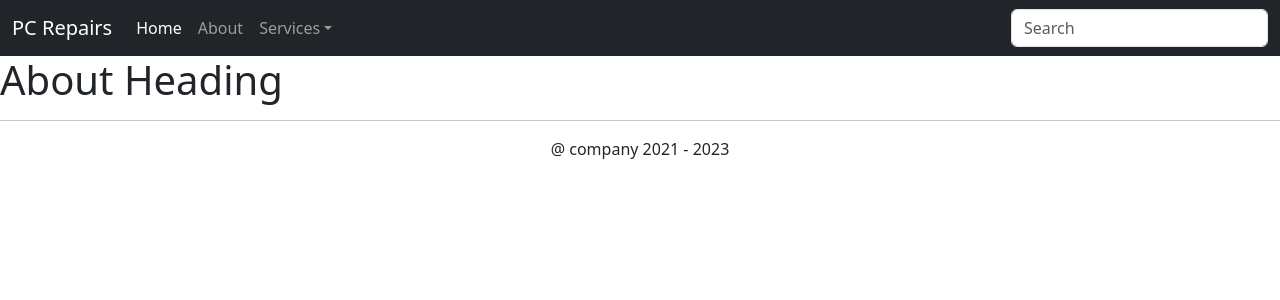
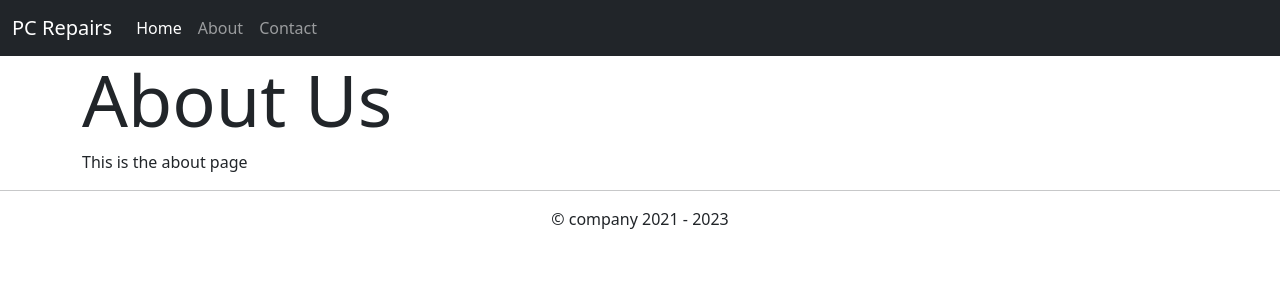
Before and after one commit to EthikalHaKingGhost/express_website, a Node server app: page /about in a window 1280 px wide. Shown: the top 300 px of the page. Run offline with Node 20, Linux system fonts and the light colour scheme.

Commit message:
Added variable for title in parameters of Express function added contact page

```diff
--- a/app.js
+++ b/app.js
@@ -21,9 +21,9 @@ app.use(bodyParser.urlencoded({ extended: false }));
 app.use(express.static(path.join(__dirname, "public")));
 
 app.get("/", function (req, res) {
-  res.render("index");
+  res.render("index", { title: "Welcome" });
 });
 
 app.get("/about", function (req, res) {
-  res.render("about");
+  res.render("about", { title: "About Us" });
 });
--- a/views/about.pug
+++ b/views/about.pug
@@ -1,4 +1,7 @@
 extends layout
 
 block content
-    h1 About Heading
+    .container
+        h1.display-2 #{title}
+        p
+            | This is the about page
--- a/views/index.pug
+++ b/views/index.pug
@@ -3,7 +3,7 @@ extends layout
 block content
     .p-5.mb-4.bg-light.rounded-3
         .container-fluid.py-5
-            h1.display-1 Hello, World!
+            h1.display-1 #{title}
             p.col-md-8.fs-4
                 | Using a series of utilities, you can create this jumbotron, just like the one in previous versions of Bootstrap. Check out the examples below for how you can remix and restyle it to your liking.
             button.btn.btn-primary.btn-lg(type='button') Learn more
--- a/views/layout.pug
+++ b/views/layout.pug
@@ -4,6 +4,7 @@ html
     meta(charset='utf-8')
     title my pug template
     link(rel="stylesheet" href="/css/bootstrap.css", attr)
+    script(src="js/bootstrap.js")
     body
         nav.navbar.navbar-expand-lg.navbar-dark.bg-dark(aria-label='Fifth navbar example')
             .container-fluid
@@ -13,26 +14,15 @@ html
                 #navbarsExample05.collapse.navbar-collapse
                     ul.navbar-nav.me-auto.mb-2.mb-lg-0
                         li.nav-item
-                            a.nav-link.active(aria-current='page' href='home') Home
+                            a.nav-link.active(aria-current='page' href='/') Home
                         li.nav-item
                             a.nav-link(href='about') About
-                        li.nav-item.dropdown
-                            a.nav-link.dropdown-toggle(href='#' data-bs-toggle='dropdown' aria-expanded='false') Services
-                    ul.dropdown-menu
-                        li
-                            a.dropdown-item(href='#') Computer Repairs
-                        li
-                            a.dropdown-item(href='#') Virus Removal
-                        li
-                            a.dropdown-item(href='#') PC Upgrade
-                    form(role='search')
-                        input.form-control(type='search' placeholder='Search' aria-label='Search')
+                        li.nav-item
+                            a.nav-link(href='contact') Contact
 
 
         block content
 
         hr
-
-        footer.container.text-center
-            p @ company 2021 - 2023
-        script(src="js/bootstrap.js")
+        footer.container
+            p(class='text-center') © company 2021 - 2023
```
